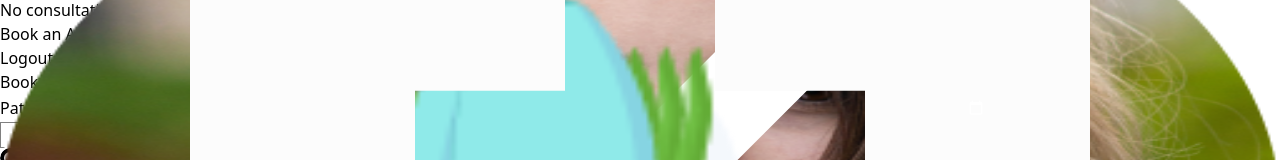
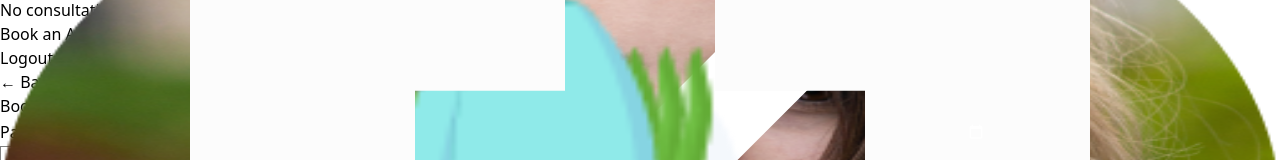
Before and after one commit to Olulanke-Mainasara/Condemned-Captions-Hackathon-4.0-Patient, a Next.js app: page /booking in a window 1280 px wide. Shown: the part 176-336 px from the top of the page. Built offline with nearby package versions, Linux system fonts and the light colour scheme.

Commit message:
Adding back button

```diff
--- a/pages/booking.js
+++ b/pages/booking.js
@@ -6,6 +6,7 @@ import specialistsDummy from "/data/specialistsDummyData.json";
 import doctorsDummy from "/data/doctorsDummyData.json";
 import Head from "next/head";
 import { Ticket } from "@/components/Ticket/Ticket";
+import { useRouter } from "next/router";
 
 function Booking() {
   const { addItem, addUpcoming } = useStore();
@@ -19,6 +20,7 @@ function Booking() {
   const [availableHospitals, setAvailableHospitals] = useState([]);
   const specialistsArray = specialistsDummy.specialists;
   const doctorsArray = doctorsDummy.doctors;
+  const router = useRouter();
 
   const formFieldsRef = useRef({
     id: Math.floor(Math.random() * 10000),
@@ -89,6 +91,15 @@ function Booking() {
         }`}
       >
         <Nav />
+
+        <div>
+          <button
+            className="px-1 dark:text-white"
+            onClick={() => router.back()}
+          >
+            &larr; Back
+          </button>
+        </div>
 
         <h1 className="text-3xl text-center text-[#2A9988] md:text-4xl xl:text-6xl">
           Book an appointment
--- a/pages/home.js
+++ b/pages/home.js
@@ -49,7 +49,7 @@ const Home = () => {
         <div className="flex flex-col items-center justify-start w-full h-full px-3 md:px-8 lg:px-12">
           <div className="flex flex-row items-center justify-between w-full">
             <div>
-              <h1 className="text-xl font-semibold text-white sm:text-3xl">
+              <h1 className="text-xl font-semibold dark:text-white sm:text-3xl">
                 Hi, <span className="text-[#2A9988]">{name}</span>
               </h1>
             </div>
```
Also changed, not shown: pages/specialists/[category].js (+11 -0 lines).
